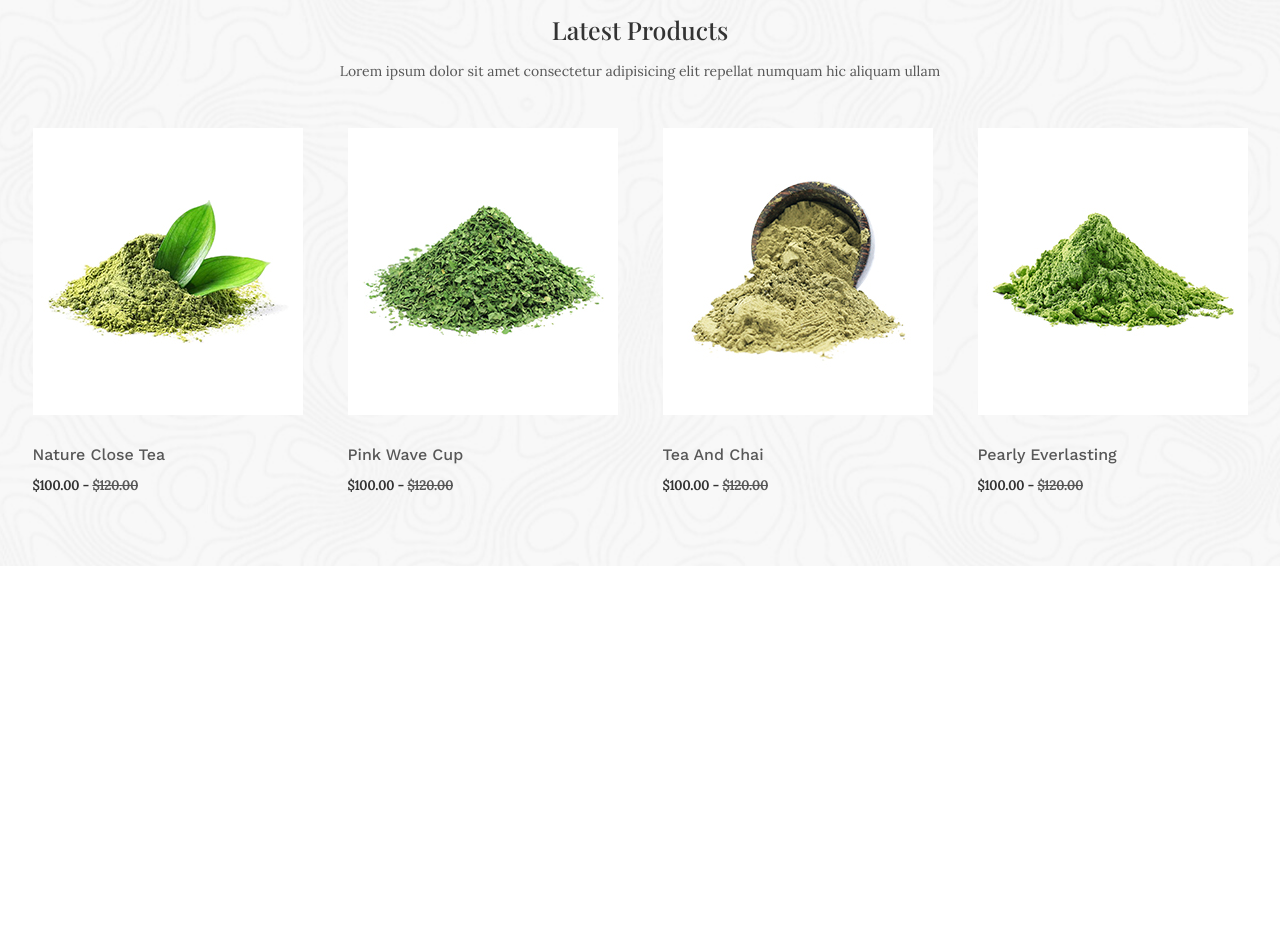
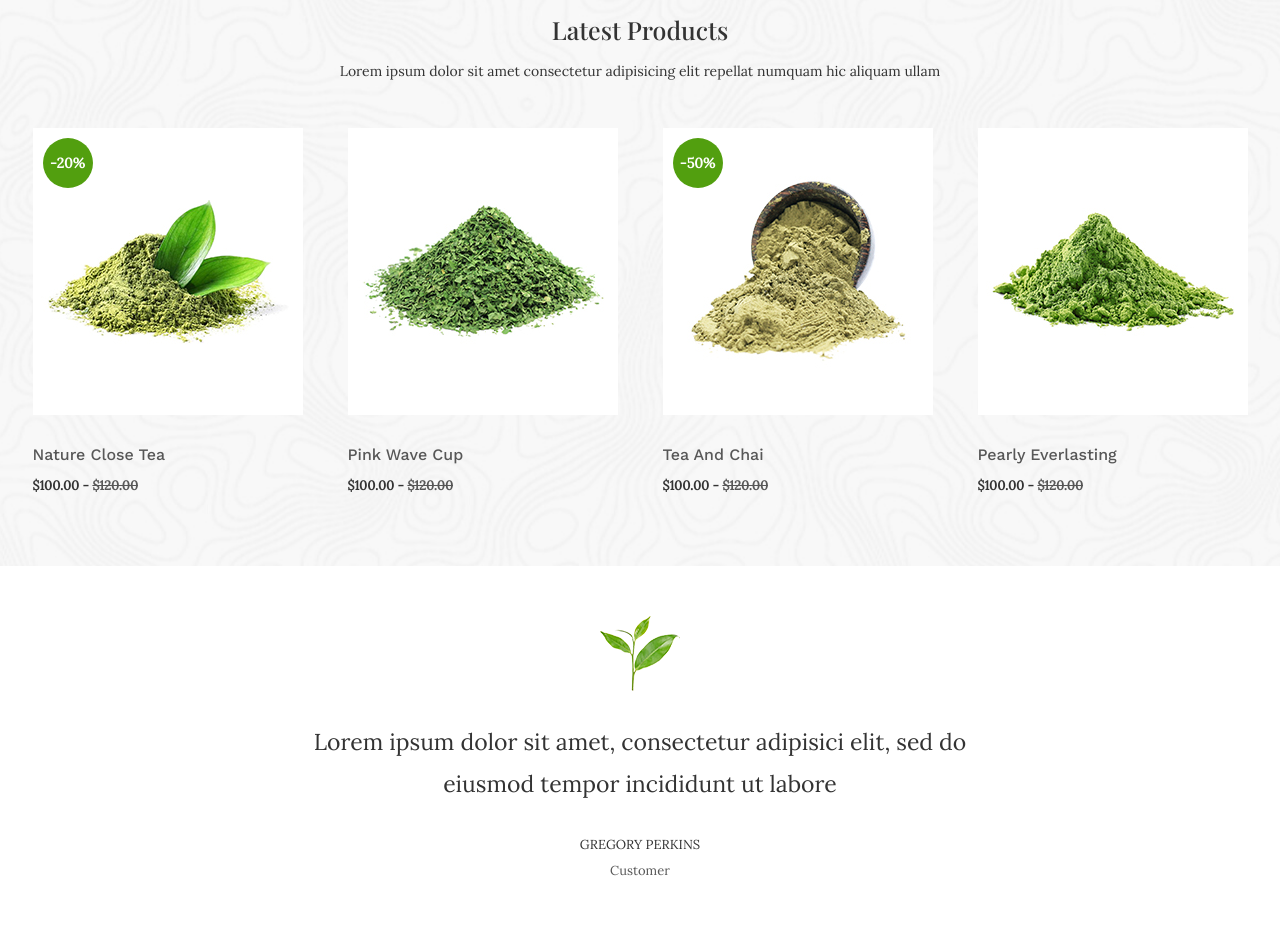
Before and after one commit to Nisanech/SabujCha-Te, a plain HTML site: page index.html in a window 1280 px wide. Shown: the part 920-1848 px from the top of the page. Before the commit the page ends 1486 px from the top, so only its background shows below. Drawn offline with nearby package versions, Linux system fonts and the light colour scheme.

Commit message:
Se finaliza la sección de testimonios

```diff
--- a/css/estilos.css
+++ b/css/estilos.css
@@ -88,7 +88,6 @@ img {
     text-align: center;
     font-size: 1.2rem;
     line-height: 1.8;
-    color: var(--gris);
 }
 
 @media (min-width: 768px) {
@@ -369,9 +368,39 @@ img {
     }
 }
 
+.card-producto {
+    position: relative;
+}
+
+.card-producto--off {
+    width: 5rem;
+    height: 5rem;
+    position: absolute;
+    z-index: 1;
+    top: 40px;
+    left: 10px;
+    background-color: var(--colorPrincipal);
+    border-radius: 50%;
+    display: flex;
+    align-items: center;
+    justify-content: center;
+
+}
+
+.card-producto--off p {
+    text-align: center;
+    font-size: 1.4rem;
+    margin: 0;
+    font-weight: bold;
+    color: #FFFFFF;
+
+}
+
 .card-producto__img {
     margin: 3rem 0;
+    position: relative;
 }
+
 
 .card-producto__nombre {
     margin: 0;
@@ -393,3 +422,86 @@ img {
     color: var(--gris);
     text-decoration: line-through;
 }
+
+/** Testimonio **/
+.testimonio {
+    padding: 5rem 1rem;
+    display: flex;
+    flex-direction: column;
+    align-items: center;
+    justify-content: center;
+}
+
+.testimonio__texto {
+    font-size: 1.6rem;
+    margin-top: 3rem;
+}
+
+@media (min-width: 640px) {
+    .testimonio__texto {
+        max-width: 85%;
+    }
+}
+
+@media (min-width: 768px) {
+    .testimonio__texto {
+        max-width: 90%;
+        font-size: 2rem;
+    }
+}
+
+@media (min-width: 992px) {
+    .testimonio__texto {
+        max-width: 70%;
+    }
+}
+
+@media (min-width: 1280px) {
+    .testimonio__texto {
+        max-width: 55%;
+    }
+}
+
+@media (min-width: 1280px) {
+    .testimonio__texto {
+        max-width: 60%;
+        font-size: 2.3rem;
+    }
+}
+
+.testimonio__autor {
+    margin: 1rem 0 0 0;
+    font-size: 1.2rem;
+    text-transform: uppercase;
+}
+
+@media (min-width: 1280px) {
+    .testimonio__autor {
+        font-size: 1.3rem;
+    }
+}
+
+@media (min-width: 1440px) {
+    .testimonio__autor {
+        font-size: 1.5rem;
+    }
+}
+
+.testimonio__rol {
+    margin: 1rem 0 0 0;
+    color: var(--gris);
+    font-size: 1.1rem;
+
+}
+
+@media (min-width: 1280px) {
+    .testimonio__rol {
+        font-size: 1.3rem;
+    }
+}
+
+@media (min-width: 1440px) {
+    .testimonio__rol {
+        font-size: 1.4rem;
+    }
+}
--- a/index.html
+++ b/index.html
@@ -83,6 +83,10 @@
         <div class="productos-galeria">
             <!-- Producto -->
             <div class="card-producto">
+                <div class="card-producto--off">
+                    <p>-20%</p>
+                </div>
+
                 <img src="img/product-1.jpg" alt="Imagen producto" class="card-producto__img">
 
                 <p class="card-producto__nombre">Nature close tea</p>
@@ -101,6 +105,10 @@
 
             <!-- Producto -->
             <div class="card-producto">
+                <div class="card-producto--off">
+                    <p>-50%</p>
+                </div>
+
                 <img src="img/product-3.jpg" alt="Imagen producto" class="card-producto__img">
 
                 <p class="card-producto__nombre">Tea and Chai</p>
@@ -118,5 +126,18 @@
             </div> <!-- /Producto -->
         </div> <!-- Productos Galería -->
     </section> <!--* /Latest Products *-->
+
+    <!--* Testimonio *-->
+    <div class="testimonio contenedor">
+        <img src="img/testi.png" alt="Imagen testimonio" class="testimonio__img">
+
+        <p class="testimonio__texto">
+            Lorem ipsum dolor sit amet, consectetur adipisici elit, sed do eiusmod tempor incididunt ut labore
+        </p>
+
+        <p class="testimonio__autor">Gregory Perkins</p>
+
+        <p class="testimonio__rol">Customer</p>
+    </div> <!--* /Testimonio *-->
 </body>
 </html>
```
